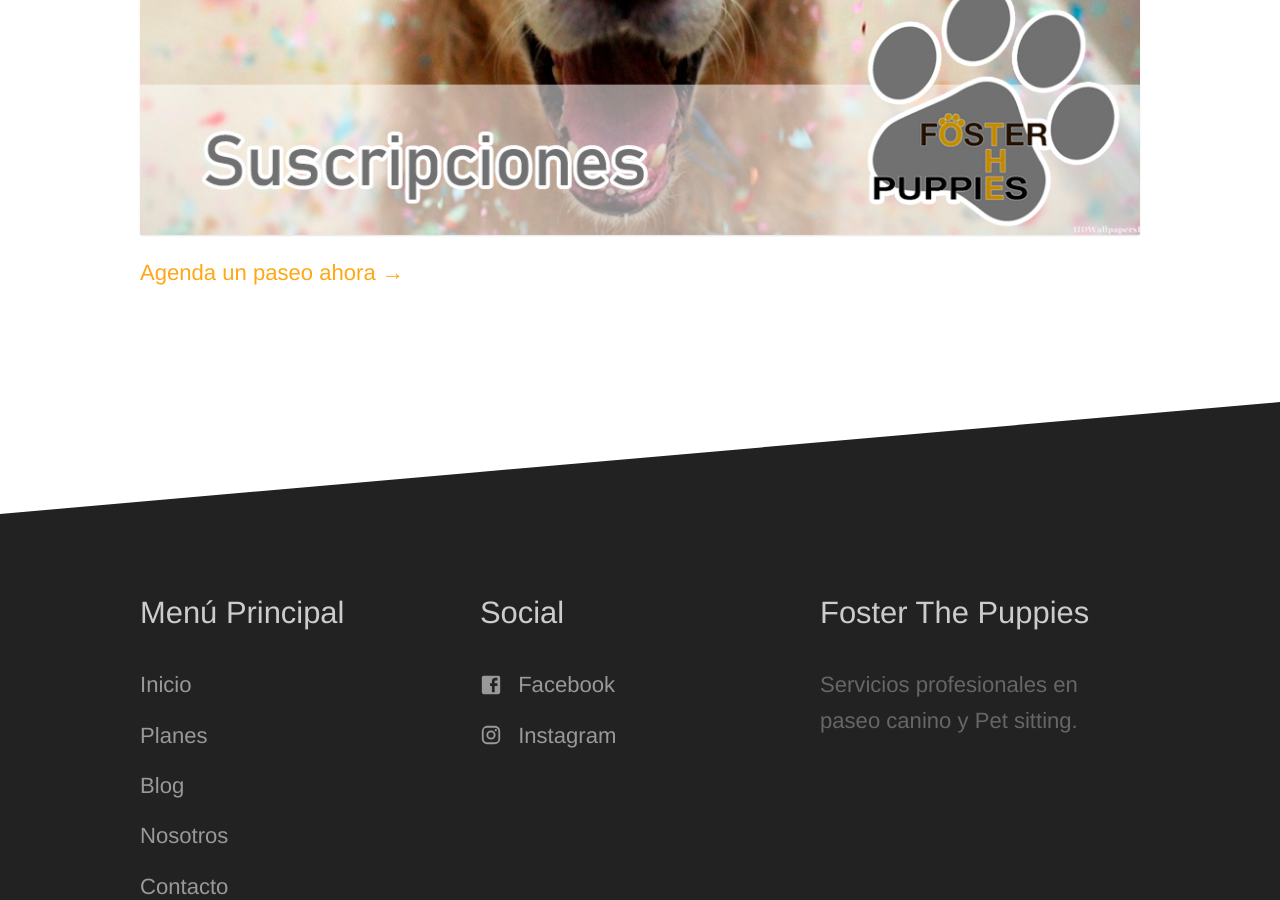
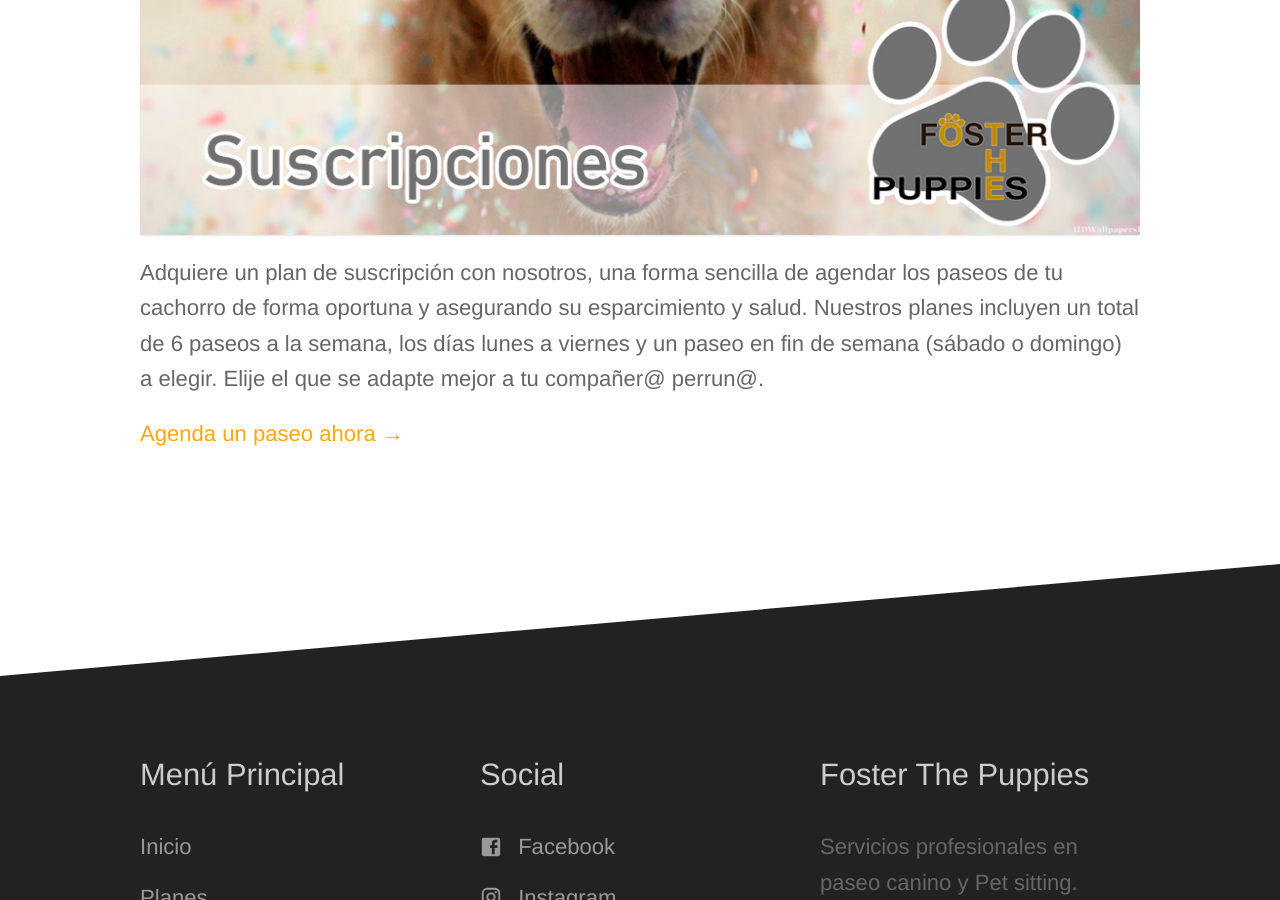
Before and after one commit to FosterThe/Foster, a Jekyll site: the page built from _clients/Suscripciones.md, in a window 1280 px wide and 900 px high, scrolled down 799 px. Built offline with Jekyll 4.4.1, drawn with Linux system fonts in a browser that asks for light colours.

Commit message:
Update Suscripciones.md

```diff
--- a/_clients/Suscripciones.md
+++ b/_clients/Suscripciones.md
@@ -3,3 +3,6 @@ name: Suscripciones
 subtitle: Contrata un plan mensual de paseos.
 image_path: /images/clients/Suscripciones.jpg
 ---
+Adquiere un plan de suscripción con nosotros, una forma sencilla de agendar los paseos de tu cachorro de forma oportuna y asegurando su esparcimiento y salud.
+Nuestros planes incluyen un total de 6 paseos a la semana, los días lunes a viernes y un paseo en fin de semana (sábado o domingo) a elegir.
+Elije el que se adapte mejor a tu compañer@ perrun@.
```
